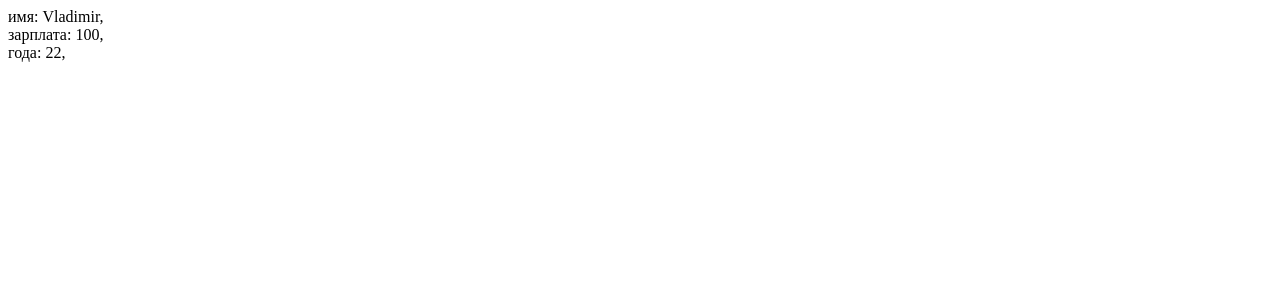
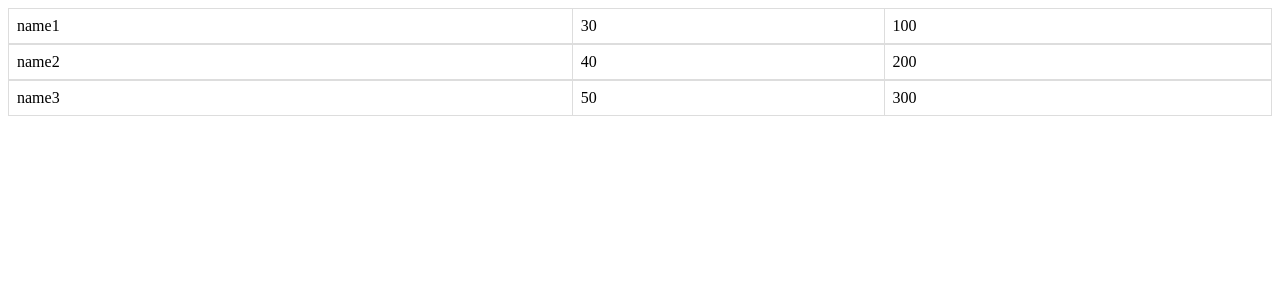
Before and after one commit to vitalay/course-on-60, a Vue app: page / in a window 1280 px wide. Shown: the top 300 px of the page. Built offline with nearby package versions, Linux system fonts and the light colour scheme.

Commit message:
Создание компонентов в цикле в Vue

```diff
--- a/src/App.vue
+++ b/src/App.vue
@@ -1,5 +1,11 @@
 <template>
-	<Employe :name="name" :salary="salary" :age="age" />
+	<Employe
+	v-for="user in users"
+	:key="user.id"
+	:name="user.name"
+	:salary="user.salary"
+	:age="user.age"
+	 />
 
 
 
@@ -13,9 +19,26 @@ export default {
 	},
 	data() {
 		return {
-			name: 'Vladimir',
-			salary: 100,
-			age: 22,
+			users: [
+				{
+					id: 1,
+					name: 'name1',
+					salary: 100,
+					age: 30,
+				},
+				{
+					id: 2,
+					name: 'name2',
+					salary: 200,
+					age: 40,
+				},
+				{
+					id: 3,
+					name: 'name3',
+					salary: 300,
+					age: 50,
+				},
+			],
 
 		}
 	},
--- a/src/components/Employe.vue
+++ b/src/components/Employe.vue
@@ -1,15 +1,20 @@
 <template>
-  имя: {{ name }},
-  <br>
-  зарплата: {{ salary }},
-  <br>
-  года: {{ age }},
+  <table>
+    <tr>
+      <td>{{ name }}</td>
+      <td>{{ age }}</td>
+      <td>{{ salary }}</td>
+    </tr>
+  </table>
+
+
 
 </template>
 
 <script>
 export default {
   props: {
+    key: Number,
     name: String,
     salary: Number,
     age: Number
@@ -25,5 +30,16 @@ export default {
 </script>
 
 <style scoped>
+table {
+  border-collapse: collapse;
+  width: 100%;
+}
+
+td, th {
+  border: 1px solid #ddd;
+  padding: 8px;
+}
+
+tr:nth-child(even){background-color: #f2f2f2;}
 
 </style>
```
